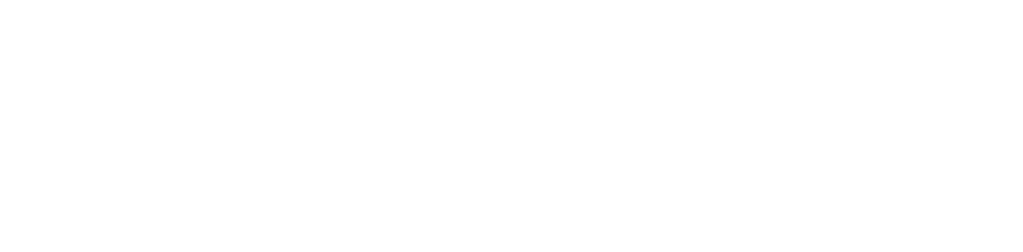
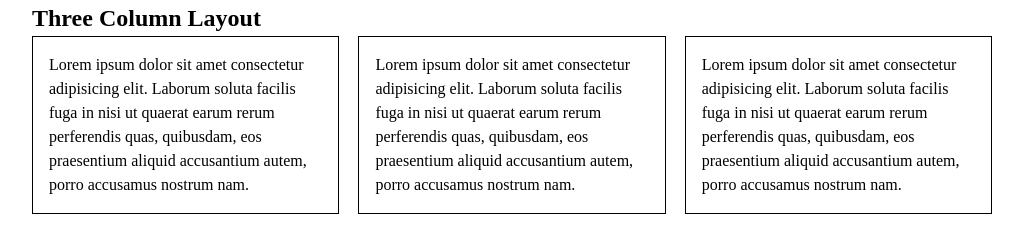
Before and after one commit to jeffrey-agyepong/demo-columns, a plain HTML site: page index.html in a window 1280 px wide. Shown: the whole page, without its empty margins (128-1151 px from the left). Drawn offline with Linux system fonts and the light colour scheme.

Commit message:
finished

```diff
--- a/css/reset.css
+++ b/css/reset.css
@@ -7,11 +7,6 @@
   box-sizing: border-box;
 }
 
-/* Remove default padding */
-ul[class],
-ol[class] {
-  padding: 0;
-}
 
 /* Remove default margin */
 body,
@@ -59,7 +54,7 @@ img {
 }
 
 /* Natural flow and rhythm in articles by default */
-article > * + * {
+article>*+* {
   margin-top: 1em;
 }
 
--- a/css/style.css
+++ b/css/style.css
@@ -0,0 +1,16 @@
+.container {
+    max-width: 960px;
+    margin: 0 auto;
+}
+
+.flex-container {
+    display: flex;
+    flex-flow: wrap;
+    gap: 2%;
+}
+
+.flex-container>div {
+    border: 1px solid #000;
+    padding: 16px;
+    width: calc(96%/3);
+}
--- a/index.html
+++ b/index.html
@@ -11,7 +11,36 @@
 </head>
 
 <body>
+    <div class="container">
+        <section>
+            <h2>
+                Three Column Layout
+            </h2>
+            <div class="flex-container">
+                <div>
+                    <p>
+                        Lorem ipsum dolor sit amet consectetur adipisicing elit. Laborum soluta facilis fuga in nisi ut
+                        quaerat earum rerum perferendis quas, quibusdam, eos praesentium aliquid accusantium autem,
+                        porro
+                        accusamus nostrum nam.
+                    </p>
+                </div>
+                <div>
+                    <p> Lorem ipsum dolor sit amet consectetur adipisicing elit. Laborum soluta facilis fuga in nisi ut
+                        quaerat earum rerum perferendis quas, quibusdam, eos praesentium aliquid accusantium autem,
+                        porro
+                        accusamus nostrum nam. </p>
+                </div>
+                <div>
+                    <p> Lorem ipsum dolor sit amet consectetur adipisicing elit. Laborum soluta facilis fuga in nisi ut
+                        quaerat earum rerum perferendis quas, quibusdam, eos praesentium aliquid accusantium autem,
+                        porro
+                        accusamus nostrum nam. </p>
+                </div>
+            </div>
 
+        </section>
+    </div>
 </body>
 
 </html>
```
